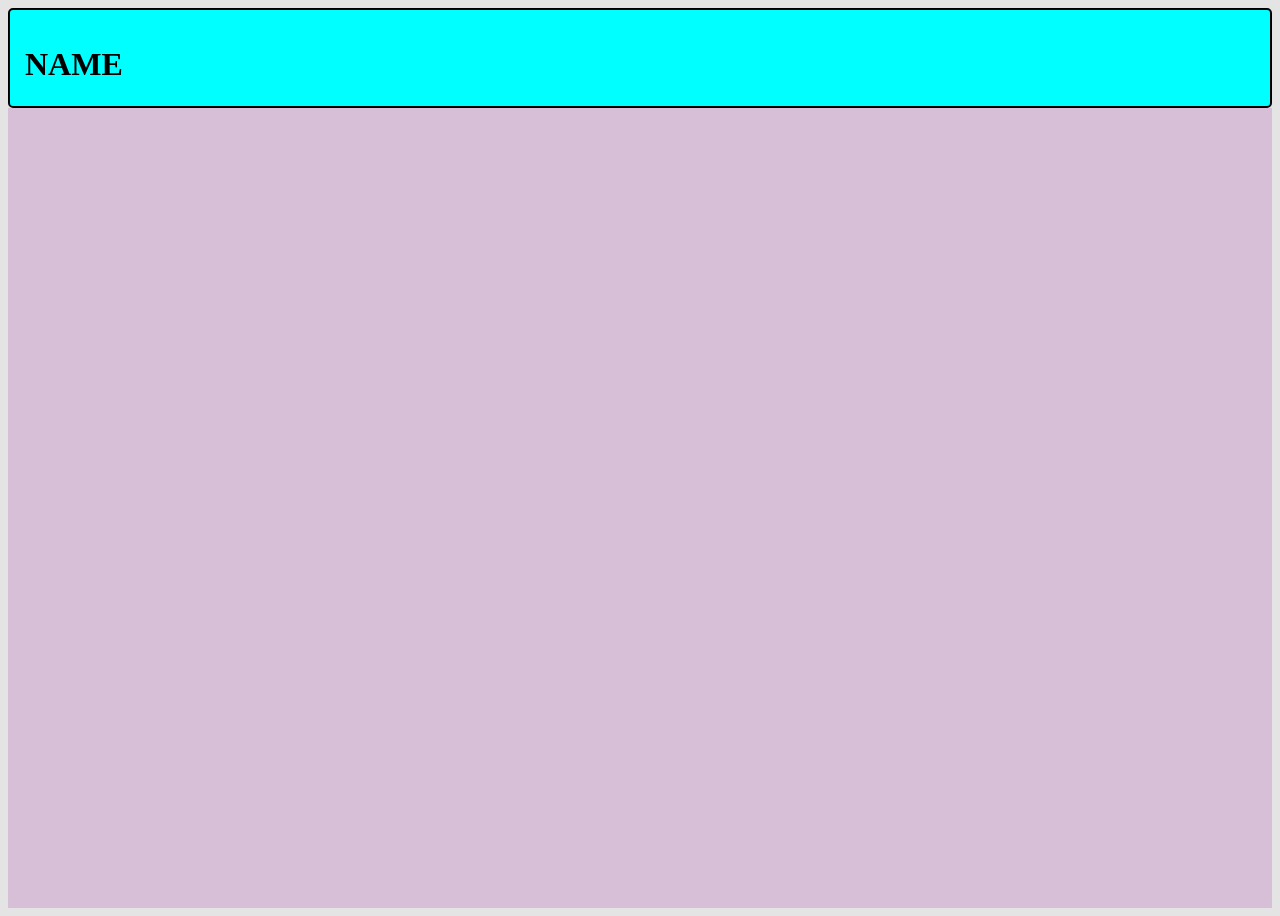
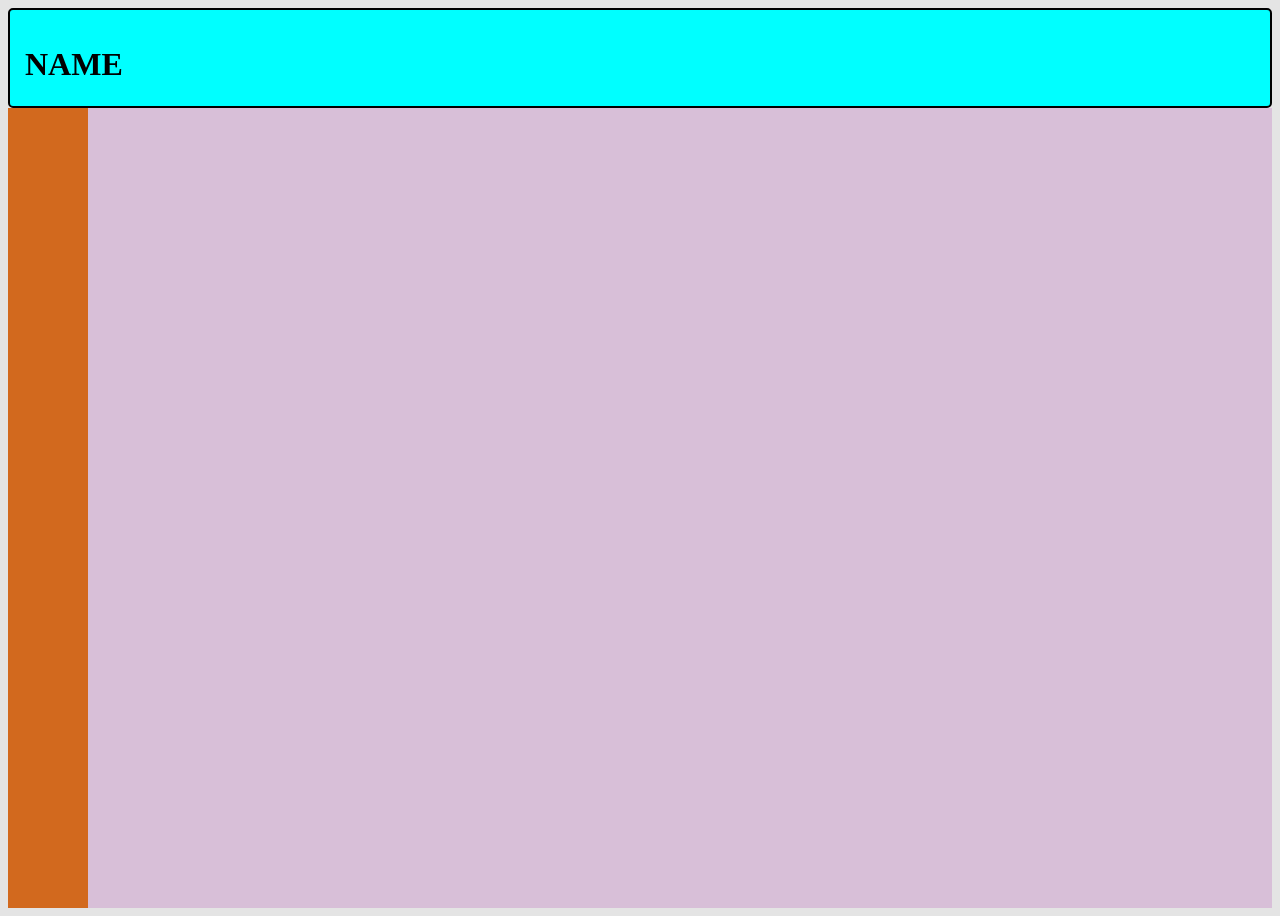
Before and after one commit to Arch1ve/logos-reddit, a React (Vite) app: page / in a window 1280 px wide. Built offline with nearby package versions, Linux system fonts and the light colour scheme.

Commit message:
fixed app layout

```diff
--- a/src/index.css
+++ b/src/index.css
@@ -4,14 +4,17 @@ body {
 
 .app-content {
     height: 100vh;
+    display: flex;
 }
 
 .main {
     background-color: thistle;
     height: 100%;
+    flex-grow: 1;
 }
-.aside{
+.sidebar {
     width: 10vh;
+    height: 100%;
     background-color: chocolate;
 }
 
@@ -23,7 +26,7 @@ body {
     border-radius: 5px;
 }
 
-.name{
+.name {
     padding-top: 15px;
     padding-left: 15px;
 }
```
